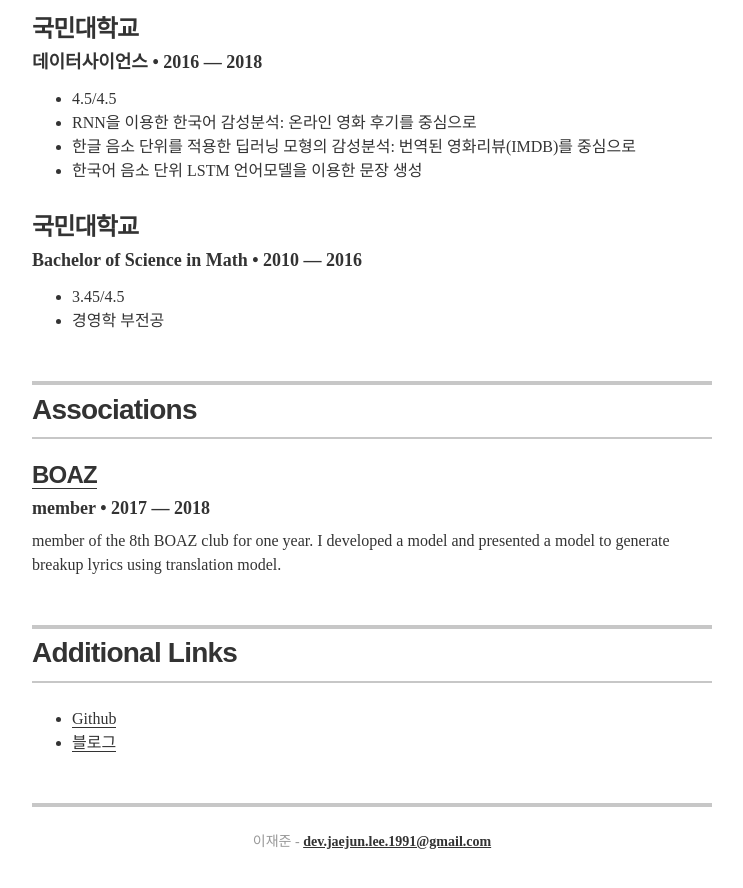
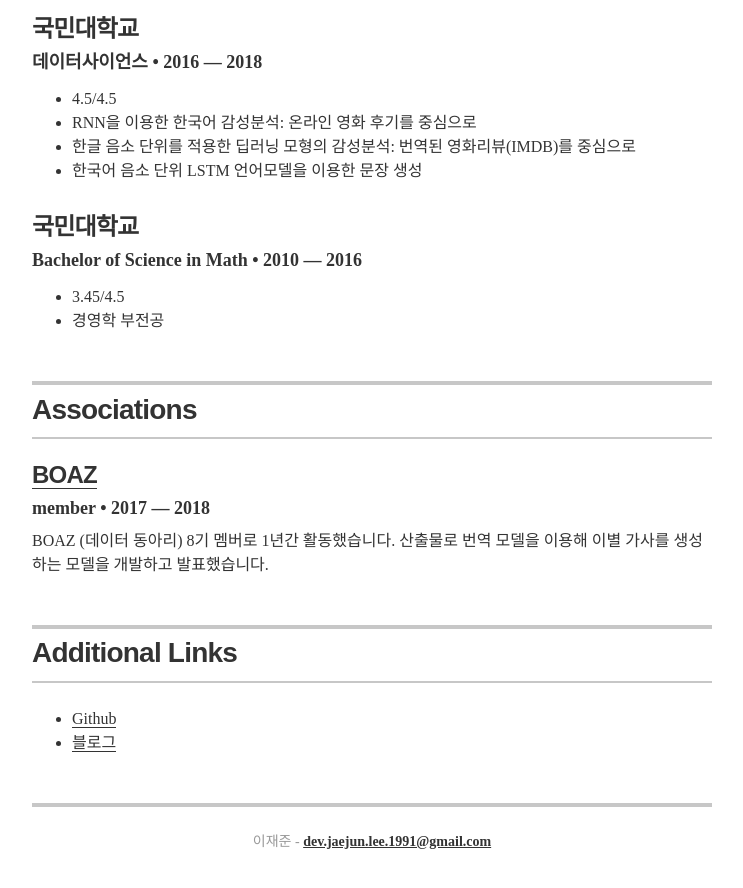
Before and after one commit to jx2lee/resume-kr, a Jekyll site: the page built from index.html, in a window 1280 px wide and 900 px high, scrolled down 3276 px. Shown: the top 888 px of the window, without its empty margins (268-1011 px from the left). Built offline with Jekyll 4.4.1, drawn with Linux system fonts in a browser that asks for light colours.

Commit message:
associations

```diff
--- a/_data/associations.yml
+++ b/_data/associations.yml
@@ -1,10 +1,7 @@
 # Associations
-## BOAZ
 - organization: BOAZ
   role: member
   year: 2017 &mdash; 2018
   url: https://www.instagram.com/boaz_bigdata/
-  #summary: BOAZ 동아리 8기 멤버로 1년간 활동했다.
-  #         동아리 결과물로는 번역 모델을 이용해 이별 가사를 생성하는 모델을 개발하고 <a href="https://youtu.be/zWZqiIpWxhU" target="_blank">발표</a>했다.
-  summary: member of the 8th BOAZ club for one year.
-           I developed a model and <a href="https://youtu.be/zWZqiIpWxhU" target="_blank" style="text-decoration:none; border-bottom:none;">presented a model</a> to generate breakup lyrics using translation model.
+  summary: BOAZ (데이터 동아리) 8기 멤버로 1년간 활동했습니다.
+           산출물로 번역 모델을 이용해 이별 가사를 생성하는 모델을 개발하고 <a href="https://youtu.be/zWZqiIpWxhU" target="_target" style="text-decoration:none; border-bottom:none;">발표</a>했습니다.
```
